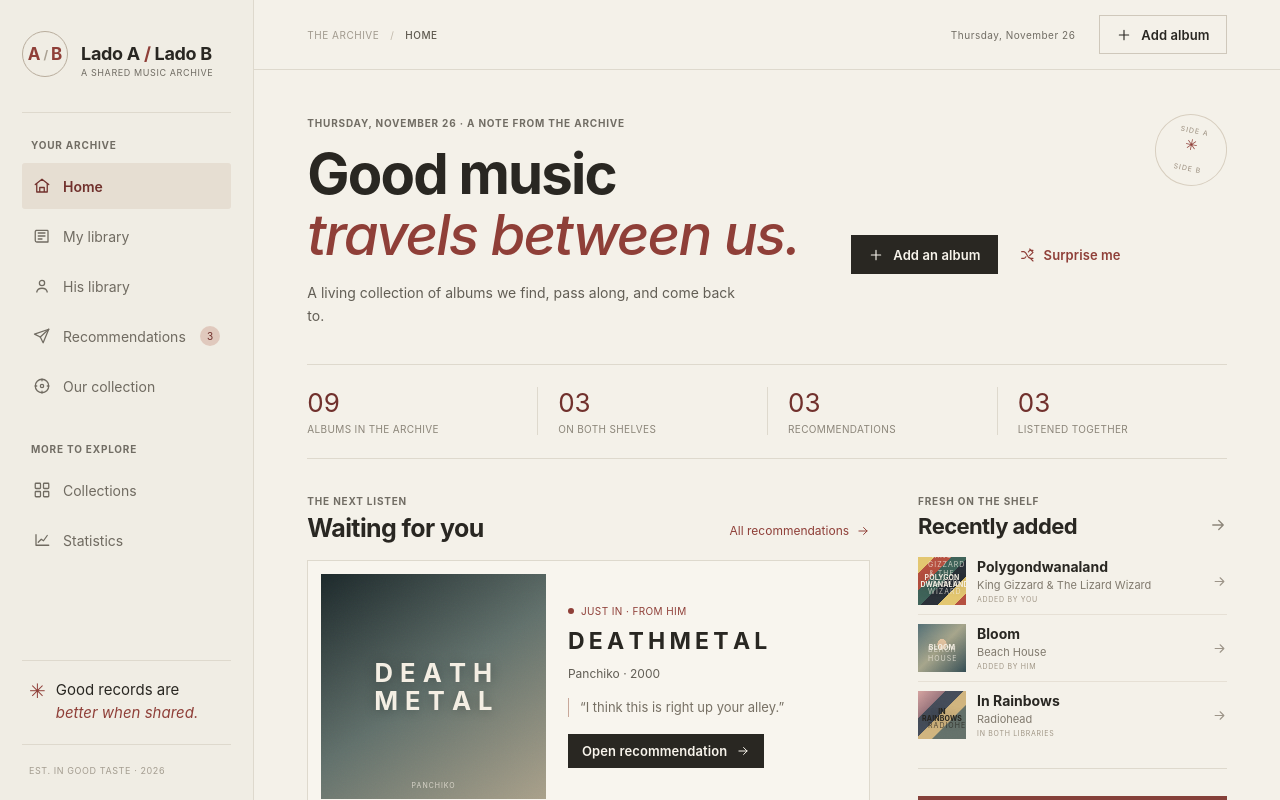
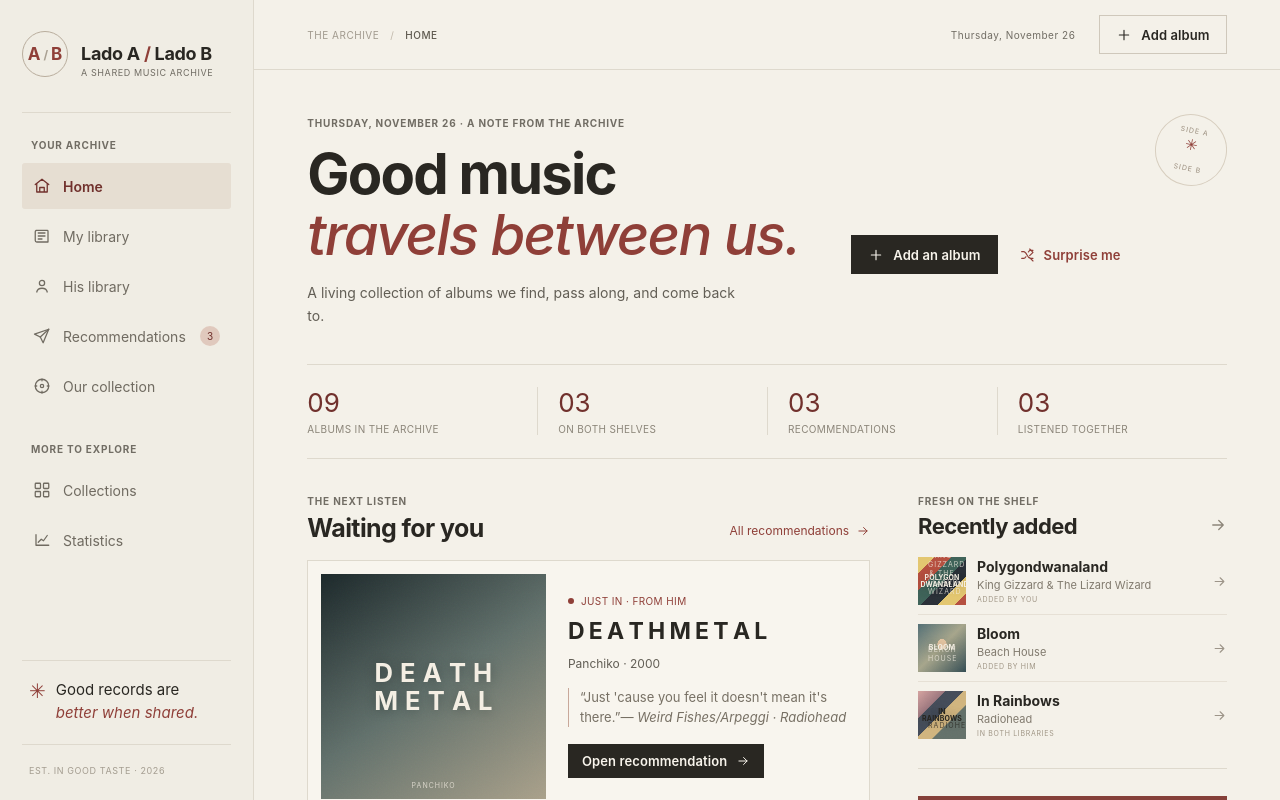
Before and after one commit to tbritoamorim/lado-a-lado-b, a React (Vite) app: page / in a window 1280 px wide. Shown: the top 800 px of the page. Built offline with nearby package versions, Linux system fonts and the light colour scheme.

Commit message:
Replace recommendation quote with random catalog lyrics

```diff
--- a/src/App.tsx
+++ b/src/App.tsx
@@ -31,6 +31,13 @@ const initialAlbums: Album[] = [
   { id: 7, title: 'D E A T H M E T A L', artist: 'Panchiko', year: 2000, genre: 'Indie rock', cover: 'cover-panchiko', coverLabel: 'D E A T H\nM E T A L', mine: false, his: true, listenedByMe: false, listenedByHim: true, recommendedBy: 'him' },
   { id: 8, title: 'Is This It', artist: 'The Strokes', year: 2001, genre: 'Garage rock', cover: 'cover-isthisit', coverLabel: 'IS THIS IT', myRating: 4.5, mine: true, his: false, listenedByMe: true, listenedByHim: false },
   { id: 9, title: 'Heaven or Las Vegas', artist: 'Cocteau Twins', year: 1990, genre: 'Dream pop', cover: 'cover-heaven', coverLabel: 'HEAVEN OR\nLAS VEGAS', mine: false, his: true, listenedByMe: false, listenedByHim: false, recommendedBy: 'him' },
+]
+
+const catalogLyrics = [
+  { text: "I'm not here, this isn't happening.", song: "How to Disappear Completely", artist: "Radiohead" },
+  { text: "Just 'cause you feel it doesn't mean it's there.", song: "Weird Fishes/Arpeggi", artist: "Radiohead" },
+  { text: "Everybody leaves if they get the chance.", song: "Weird Fishes/Arpeggi", artist: "Radiohead" },
+  { text: "Fall back into place.", song: "Space Song", artist: "Beach House" },
 ]
 
 const navItems: { id: Page; label: string; icon: string }[] = [
@@ -100,6 +107,7 @@ function App() {
   const [showAdd, setShowAdd] = useState(false)
   const [toast, setToast] = useState('')
   const [mobileNavOpen, setMobileNavOpen] = useState(false)
+  const [featuredLyric] = useState(() => catalogLyrics[Math.floor(Math.random() * catalogLyrics.length)])
 
   const today = new Intl.DateTimeFormat('en', { weekday: 'long', month: 'long', day: 'numeric' }).format(new Date())
   const pageTitle = navItems.find((item) => item.id === page)?.label ?? (page === 'collections' ? 'Collections' : 'Statistics')
@@ -208,7 +216,7 @@ function App() {
                   <div className="section-heading"><div><p className="eyebrow">THE NEXT LISTEN</p><h2>Waiting for you</h2></div><button className="text-link" onClick={() => navigate('recommendations')}>All recommendations <Icon name="arrow" size={14} /></button></div>
                   <div className="recommendation-feature">
                     <Artwork album={albums[6]} large />
-                    <div className="recommendation-copy"><span className="status-label"><i /> JUST IN · FROM HIM</span><h3>{albums[6].title}</h3><p className="muted">{albums[6].artist} · {albums[6].year}</p><blockquote>“I think this is right up your alley.”</blockquote><button className="button button-dark button-small" onClick={() => setSelectedAlbum(albums[6])}>Open recommendation <Icon name="arrow" size={14} /></button></div>
+                    <div className="recommendation-copy"><span className="status-label"><i /> JUST IN · FROM HIM</span><h3>{albums[6].title}</h3><p className="muted">{albums[6].artist} · {albums[6].year}</p><blockquote>“{featuredLyric.text}”<cite>— {featuredLyric.song} · {featuredLyric.artist}</cite></blockquote><button className="button button-dark button-small" onClick={() => setSelectedAlbum(albums[6])}>Open recommendation <Icon name="arrow" size={14} /></button></div>
                   </div>
                   <div className="section-heading activity-heading"><div><p className="eyebrow">LITTLE BY LITTLE</p><h2>Recent activity</h2></div><span className="quiet-label">A SHARED TIMELINE</span></div>
                   <div className="activity-list">
```
